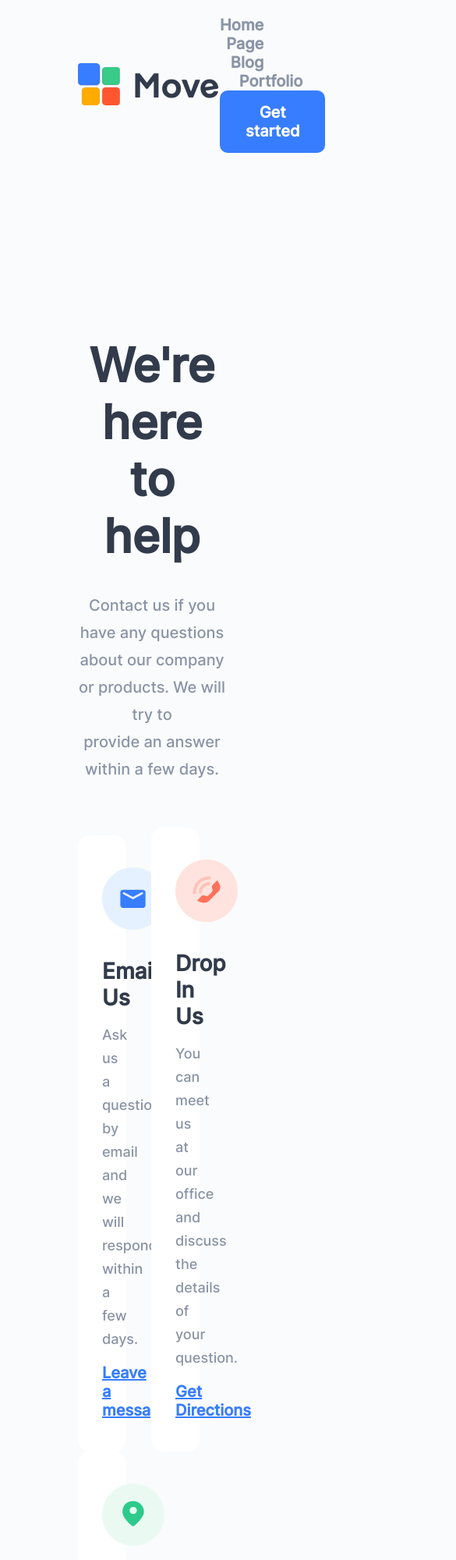
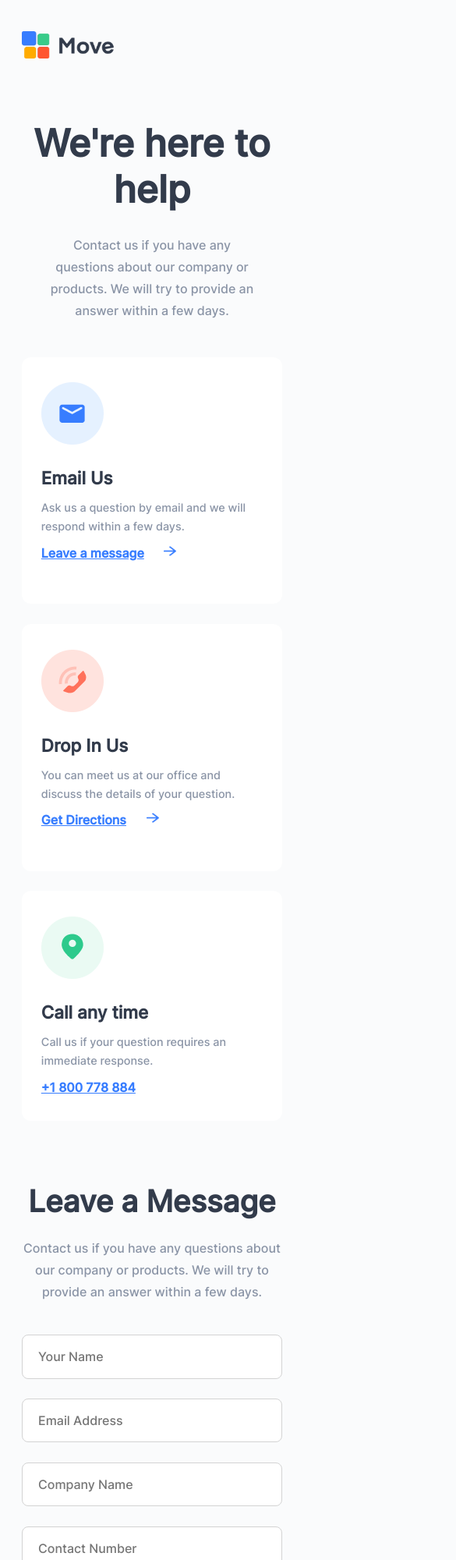
Before and after one commit to PokizaSdv/move-website, a plain HTML site: page index.html in a window 390 px wide. Shown: the top 2000 px of the page at 78% size, 585 px wide, since content can reach past the window. Drawn offline with Linux system fonts and the light colour scheme.

Commit message:
Did Mobile Responsive

```diff
--- a/index.html
+++ b/index.html
@@ -4,12 +4,13 @@
         <meta charset="UTF-8" />
         <meta name="viewport" content="width=device-width, initial-scale=1.0" />
         <link rel="stylesheet" href="./styles.css" />
+        <link rel="stylesheet" href="./media-query.css" />
         <title>Move-Webpage</title>
     </head>
     <body>
-        <header>
+        <section id="header">
             <div class="container">
-                <img src="./assets/Logo.png" alt="logo" />
+                <img src="./assets/Logo.png" alt="logo" class="logo" />
                 <nav>
                     <ul>
                         <li><a href="">Home</a></li>
@@ -21,18 +22,18 @@
                     <button>Get started</button>
                 </nav>
             </div>
-        </header>
+        </section>
 
         <section id="hero-section">
             <div class="container">
                 <h1>We're here to help</h1>
                 <p class="hero-text">
                     Contact us if you have any questions about our company or
-                    products. We will try to <br />provide an answer within a
-                    few days.
+                    products. We will try to provide an answer within a few
+                    days.
                 </p>
                 <div class="boxes-wrapper">
-                    <div class="box box-1">
+                    <div class="contact">
                         <img src="./assets/icon.png" alt="email icon" />
                         <h2>Email Us</h2>
                         <p>
@@ -40,8 +41,13 @@
                             within a few days.
                         </p>
                         <a href="">Leave a message </a>
+                        <img
+                            src="./assets/icon-arrow-right.png"
+                            alt="arrow right"
+                            class="arrow-right"
+                        />
                     </div>
-                    <div class="box box-2">
+                    <div class="contact">
                         <img src="./assets/icon-2.png" alt="location icon" />
                         <h2>Drop In Us</h2>
                         <p>
@@ -49,8 +55,13 @@
                             details of your question.
                         </p>
                         <a href="">Get Directions </a>
+                        <img
+                            src="./assets/icon-arrow-right.png"
+                            alt="arrow right"
+                            class="arrow-right"
+                        />
                     </div>
-                    <div class="box box-3">
+                    <div class="contact">
                         <img src="./assets/icon-3.png" alt="call icon" />
                         <h2>Call any time</h2>
                         <p>
@@ -64,11 +75,12 @@
         </section>
         <section id="form-section">
             <div class="container">
+                <form class="form-content">
                     <h2 class="form-header">Leave a Message</h2>
-                <p class="form-p">
-                    Contact us if you have any questions about our company or
-                    products. We will try <br />
-                    to provide an answer within a few days.
+                    <p class="form-text">
+                        Contact us if you have any questions about our company
+                        or products. We will try to provide an answer within a
+                        few days.
                     </p>
                     <div class="form-inputs_wrapper">
                         <input
@@ -83,7 +95,6 @@
                             placeholder="Email Address"
                         />
                         <br />
-
                         <input
                             class="form-input form-input-3"
                             type="text"
@@ -95,16 +106,11 @@
                             type="number"
                             placeholder="Contact Number"
                         />
-                    <br />
 
                         >
-                    <textarea
-                        placeholder="How can we help"
-                        cols="56"
-                        rows="14"
-                    ></textarea>
+                        <textarea placeholder="How can we help"></textarea>
                     </div>
-                <div class="form-checkbox_wrapper">
+
                     <input
                         class="checkbox"
                         type="checkbox"
@@ -115,14 +121,14 @@
                     >
 
                     <button>Submit</button>
-                </div>
+                </form>
             </div>
         </section>
-        <footer>
+        <footer id="footer">
             <div class="container">
                 <div class="footer-content">
                     <div class="footer__brand">
-                        <img src="./assets/Logo.png" alt="Logo" />
+                        <img src="./assets/Logo.png" alt="Logo" class="logo" />
                         <p class="footer-text">
                             Move - Multipurpose Design Template will help you
                             develop your website design.
--- /dev/null
+++ b/media-query.css
@@ -0,0 +1,126 @@
+@media (max-width: 1100px) {
+    #header,
+    #hero-section,
+    #form-section,
+    #footer {
+        padding-right: 7.5rem;
+        padding-left: 7.5rem;
+    }
+}
+
+@media (max-width: 1000px) {
+    html {
+        font-size: 50%;
+    }
+
+    #header,
+    #hero-section,
+    #form-section,
+    #footer {
+        padding-top: 5rem;
+        padding-bottom: 5rem;
+    }
+}
+@media (max-width: 900px) {
+    #hero-section,
+    #form-section,
+    #footer {
+        padding-right: 5rem;
+        padding-left: 5rem;
+    }
+
+    nav {
+        display: none;
+    }
+    .footer__brand {
+        display: block;
+        width: 100%;
+        margin-right: 0;
+    }
+    .footer-content > *:not(:first-child) {
+        width: calc(((100% - 27rem) * 0.65) / 3);
+    }
+}
+
+@media (max-width: 800px) {
+    .hero-text {
+        width: 80%;
+    }
+    .contact {
+        width: calc((100% - 3.2rem) / 2);
+    }
+    .contact:first-child {
+        margin-bottom: 3.2rem;
+    }
+    .contact:nth-child(2) {
+        margin-right: 0;
+    }
+    .contact:last-child {
+        display: block;
+        margin: 0 auto;
+    }
+    .form-content {
+        width: 80%;
+    }
+}
+
+@media (max-width: 600px) {
+    #header,
+    #hero-section,
+    #form-section,
+    #footer {
+        padding-right: 3.5rem;
+        padding-left: 3.5rem;
+    }
+    .logo {
+        height: 4.4rem;
+    }
+    h1 {
+        font-size: 4rem;
+    }
+    #form-section {
+        border-bottom: 1px solid hsl(219, 14%, 95%);
+    }
+
+    .contact {
+        width: 100%;
+        display: block;
+        margin: 0 auto;
+    }
+    .contact:nth-child(2) {
+        margin-bottom: 3.2rem;
+    }
+    .form-content {
+        width: 100%;
+    }
+    .form-input {
+        width: 100%;
+        display: block;
+        margin: 0 auto;
+        margin-bottom: 3.2rem;
+    }
+    .checkbox {
+        margin-right: 1.6rem;
+    }
+    label {
+        margin-bottom: 3.2rem;
+    }
+    button {
+        display: block;
+    }
+    .footer-content > *:not(:first-child) {
+        width: calc(((100% - 5rem) * 0.7) / 2);
+    }
+    .footer-content > *:not(:last-child) {
+        margin-right: 5rem;
+    }
+    .footer-content:nth-child(3) {
+        margin-right: 0px;
+    }
+    dt {
+        font-size: 2rem;
+    }
+    dd {
+        font-size: 1.6rem;
+    }
+}
--- a/styles.css
+++ b/styles.css
@@ -1,19 +1,19 @@
 @font-face {
     font-family: "Inter";
     src: url("./static/Inter-Bold.ttf") format("TrueType");
-    font-size: 700;
+    font-size: 70rem;
 }
 
 @font-face {
     font-family: "Inter";
     src: url("./static/Inter-SemiBold.ttf") format("TrueType");
-    font-size: 600;
+    font-size: 60rem;
 }
 
 @font-face {
     font-family: "Inter";
     src: url("./static/Inter-Medium.ttf") format("TrueType");
-    font-size: 400;
+    font-size: 40rem;
 }
 
 * {
@@ -23,29 +23,34 @@
     font-family: "Inter";
 }
 
+html {
+    font-size: 62.5%; /* 1rem = 10px */
+}
+
 body {
     font-size: 0;
     background: var(--bg-3, #fafbfc);
 }
 
 .container {
-    max-width: 1440px;
+    max-width: 144rem;
     margin: 0 auto;
 }
 
 /* Header - section */
-header {
-    padding: 20px 100px;
+#header {
+    padding: 4rem 10rem;
 }
-header img {
-    width: 182px;
-    height: auto;
+
+.logo {
+    height: 5.4rem;
+    width: auto;
     display: inline-block;
     vertical-align: middle;
 }
 
 nav {
-    width: calc(100% - 182px);
+    width: calc(100% - 18.2rem);
     display: inline-block;
     vertical-align: middle;
     text-align: right;
@@ -54,7 +59,7 @@ nav {
 ul {
     list-style-type: none;
     display: inline-block;
-    margin-right: 50px;
+    margin-right: 5rem;
 }
 
 li {
@@ -62,197 +67,208 @@ li {
 }
 
 li:not(:last-child) {
-    margin-right: 50px;
+    margin-right: 5rem;
 }
 
 li a {
     color: var(--text-3, #8a94a6);
-    font-size: 20px;
+    font-size: 2rem;
     font-style: normal;
     font-weight: 600;
-    line-height: 24px;
+    line-height: 2.4rem;
     text-decoration: none;
 }
 
 button {
-    /* width: calc(((179 * 100) / 1440) * 1%); */
-    /* height: calc((57 * 100) * 1%); */
-    border-radius: 10px;
-    padding: 16px 33px;
+    border-radius: 1rem;
+    padding: 1.6rem 3.3rem;
     background: var(--primary-1, #377dff);
     color: var(--text-5, #fff);
     text-align: center;
-    font-size: 20px;
+    font-size: 2rem;
     font-style: normal;
     font-weight: 600;
-    line-height: 24px;
+    line-height: 2.4rem;
     border: none;
     cursor: pointer;
 }
 
 /* Hero section */
+#hero-section {
+    padding: 10.8rem 10rem;
+}
 
-#hero-section {
-    padding: 108px 100px;
-}
 #hero-section h1 {
-    margin-top: 108px;
-    margin-bottom: 35px;
+    margin-bottom: 3.5rem;
     text-align: center;
     color: var(--text-1, #323b4b);
-    font-size: 60px;
+    font-size: 6rem;
     font-style: normal;
     font-weight: 700;
-    line-height: 73px;
+    line-height: 7.3rem;
 }
 
 .hero-text {
+    width: 60%;
+    margin: 0 auto;
     text-align: center;
     color: var(--text-3, #8a94a6);
     text-align: center;
-    font-size: 20px;
+    font-size: 2rem;
     font-style: normal;
     font-weight: 500;
-    line-height: 35px;
-    margin-bottom: 57px;
+    line-height: 3.5rem;
+    margin-bottom: 5.7rem;
 }
 
-.box {
-    width: calc((100% - 64px) / 3);
-    border-radius: 15px;
+.contact {
+    width: calc((100% - 6.4rem) / 3);
+    border-radius: 1.5rem;
     background: var(--bg-4, #fff);
     display: inline-block;
-    padding: 41px 31px;
+    padding: 4.1rem 3.1rem;
+    vertical-align: top;
 }
 
-.box-1,
-.box-2 {
-    margin-right: 32px;
+.contact:not(:last-child) {
+    margin-right: 3.2rem;
 }
 
-.box img {
-    margin-bottom: 36px;
+.contact img {
+    margin-bottom: 3.6rem;
 }
-.box h2 {
+
+.contact h2 {
     color: var(--text-1, #323b4b);
-    font-size: 28px;
+    font-size: 2.8rem;
     font-style: normal;
     font-weight: 700;
-    line-height: 34px;
-    margin-bottom: 16px;
+    line-height: 3.4rem;
+    margin-bottom: 1.6rem;
 }
-.box p {
+
+.contact p {
     color: var(--text-3, #8a94a6);
-    font-size: 18px;
+    font-size: 1.8rem;
     font-style: normal;
     font-weight: 500;
-    line-height: 30px;
+    line-height: 3rem;
     text-align: start;
-    margin-bottom: 16px;
+    margin-bottom: 1.6rem;
 }
 
-.box a {
+.contact a {
     color: var(--primary-1, #377dff);
-    font-size: 20px;
+    font-size: 2rem;
     font-style: normal;
     font-weight: 600;
-    line-height: 24px;
+    line-height: 2.4rem;
+    display: inline-block;
+    vertical-align: top;
+    margin-right: 3.2rem;
+}
+.arrow-right {
+    height: 1.6rem;
+    width: 2rem;
 }
 
 /* Form Section */
+#form-section {
+    padding: 12rem 10rem;
+}
+.form-content {
+    width: 60%;
+    margin: 0 auto;
+}
 
-#form-section {
-    padding: 120px 0;
-}
 .form-header {
-    margin-bottom: 28px;
+    margin-bottom: 2.8rem;
     color: var(--text-1, #323b4b);
-    font-size: 48px;
+    font-size: 4.8rem;
     font-style: normal;
     font-weight: 700;
-    line-height: 58px;
+    line-height: 5.8rem;
     text-align: center;
 }
 
-.form-p {
+.form-text {
+    margin: 0 auto;
     color: var(--text-3, #8a94a6);
     text-align: center;
-    font-size: 20px;
+    font-size: 2rem;
     font-style: normal;
     font-weight: 500;
-    line-height: 35px;
-    text-align: center;
-    margin-bottom: 52px;
+    line-height: 3.5rem;
+    margin-bottom: 5.2rem;
 }
+
 .form-inputs_wrapper {
     text-align: center;
-    position: relative;
 }
 
 .form-input {
-    /* width: 391px;
-    height: 65px; */
-    border-radius: 10px;
-    border: 2px solid lightgray;
+    width: calc((100% - 3.2rem) / 2);
+    border-radius: 1rem;
+    border: 0.2rem solid lightgray;
     background: var(--bg-4, #fff);
-    padding: 22px 25px;
+    padding: 2.2rem 2.5rem;
     color: var(--text-4, #b0b7c3);
-    font-size: 20px;
+    font-size: 2rem;
     font-style: normal;
     font-weight: 500;
-    line-height: 24px;
+    line-height: 2.4rem;
+    margin-bottom: 4.2rem;
 }
 
 .form-input-1,
 .form-input-3 {
-    margin-right: 33px;
-    margin-bottom: 43px;
+    margin-right: 3.2rem;
 }
-
 textarea {
-    border-radius: 10px;
-    border: 2px solid lightgray;
+    resize: none;
+    border-radius: 1rem;
+    border: 0.2rem solid lightgray;
     background: var(--bg-4, #fff);
     color: var(--text-4, #b0b7c3);
-    font-size: 20px;
+    font-size: 2rem;
     font-style: normal;
     font-weight: 500;
-    line-height: 24px;
-    padding: 24px;
-    margin-bottom: 43px;
-}
-
-.form-checkbox_wrapper {
-    text-align: center;
+    line-height: 2.4rem;
+    padding: 2.4rem;
+    margin-bottom: 4.2rem;
+    width: 100%;
+    height: 29.6rem;
 }
 
 .checkbox {
-    width: 34px;
-    height: 33px;
+    width: 3.2rem;
+    height: 3.2rem;
     background-color: var(--secondary-1, #e5f1ff);
     display: inline-block;
-    margin-right: 24px;
-    vertical-align: middle;
+    margin-right: 2.4rem;
+    vertical-align: top;
+    /* text-align: left; */
 }
 
 label {
     color: var(--text-3, #8a94a6);
-    font-size: 20px;
+    font-size: 2rem;
     font-style: normal;
     font-weight: 500;
-    line-height: 24px;
+    line-height: 2.4rem;
     display: inline-block;
     vertical-align: middle;
 }
 
 #form-section button {
-    margin-left: 146px;
+    /* margin-left: 14.6rem; */
+    text-align: right;
+    vertical-align: middle;
 }
 
 /* Footer */
-
-footer {
-    padding: 142px 100px;
+#footer {
+    padding: 14.2rem 10rem;
 }
 
 .footer__brand,
@@ -263,51 +279,55 @@ footer {
     display: inline-block;
     vertical-align: top;
 }
+
 .footer__brand {
-    width: calc((100% - 352px) * 0.3);
+    width: calc((100% - 36rem) * 0.35);
 }
+
 .footer-content > *:not(:first-child) {
-    width: calc(((100% - 352px) * 0.7) / 4);
+    width: calc(((100% - 36rem) * 0.65) / 4);
 }
 
 .footer-content > *:not(:last-child) {
-    margin-right: 88px;
+    margin-right: 9rem;
 }
+
 .footer-text {
     color: var(--text-3, #8a94a6);
-    font-size: 20px;
+    font-size: 2rem;
     font-style: normal;
     font-weight: 500;
-    line-height: 35px;
-    margin-bottom: 28px;
+    line-height: 3.5rem;
+    margin-bottom: 2.8rem;
 }
+
 dt {
     color: var(--text-1, #323b4b);
-    font-size: 24px;
+    font-size: 2.4rem;
     font-style: normal;
     font-weight: 600;
-    line-height: 29px;
-    margin-bottom: 28px;
+    line-height: 2.9rem;
+    margin-bottom: 2.8rem;
 }
 
 dd {
     color: var(--text-3, #8a94a6);
-    font-size: 20px;
+    font-size: 2rem;
     font-style: normal;
     font-weight: 500;
-    line-height: 24px;
-    margin-bottom: 19px;
+    line-height: 2.4rem;
+    margin-bottom: 1.9rem;
 }
 
 .footer__brand img {
-    margin-bottom: 28px;
+    margin-bottom: 2.8rem;
 }
 
 .last-text {
     color: var(--text-3, #8a94a6);
-    font-size: 18px;
+    font-size: 1.8rem;
     font-style: normal;
     font-weight: 500;
-    line-height: 22px;
-    margin-top: 62px;
+    line-height: 2.2rem;
+    margin-top: 6.2rem;
 }
```
Also changed, not shown: assets/icon-arrow-right.png (added), static/Inter-VariableFont_slnt,wght.ttf (renamed from Inter-VariableFont_slnt,wght.ttf). Lines whose indentation alone changed are shown as unchanged.
